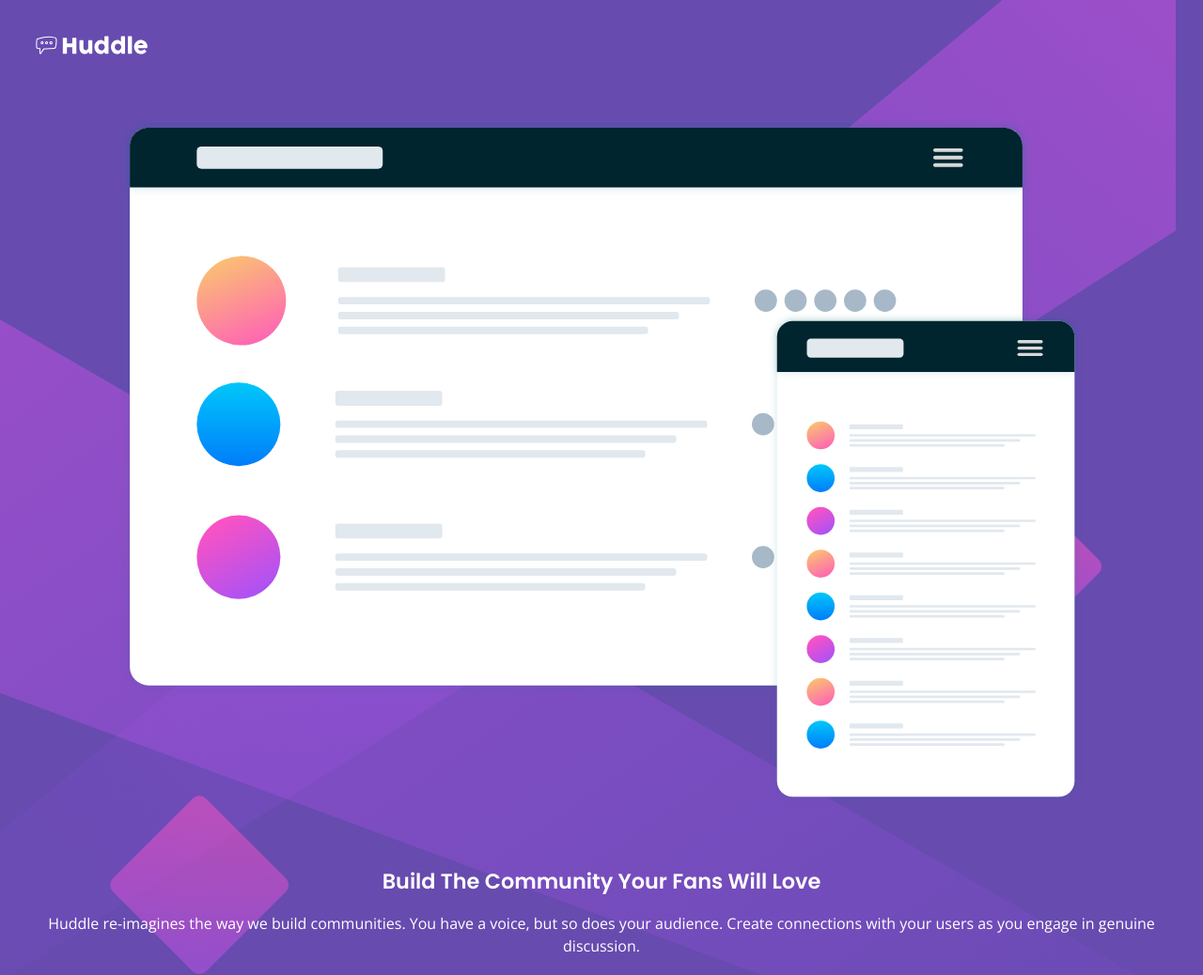
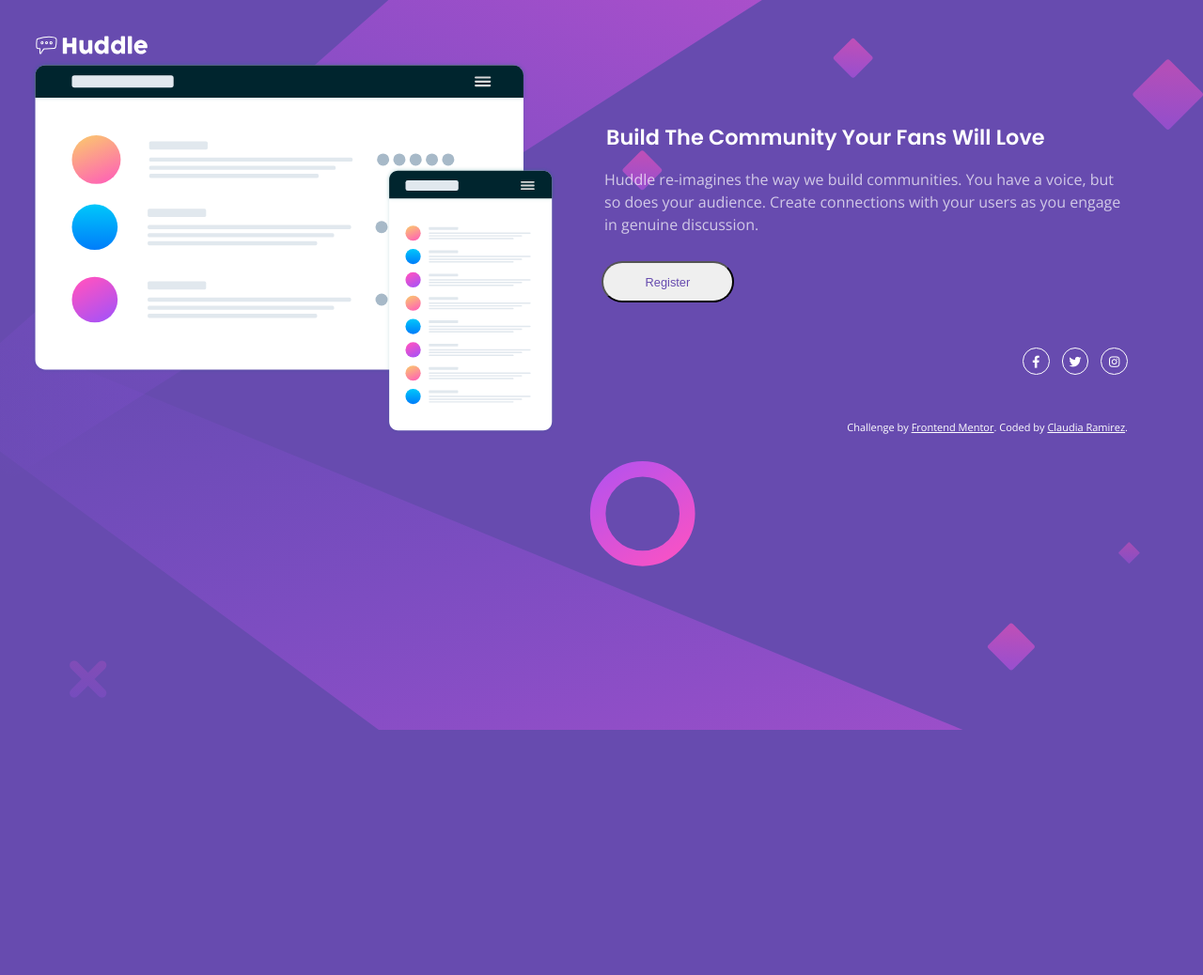
Before and after one commit to ClaudiaRamirezD/landing-page, a plain HTML site: page index.html in a window 1280 px wide. Shown: the top 1038 px of the page at 94% size. After the commit the page ends 800 px from the top, so only its background shows below. Drawn offline with nearby package versions, Linux system fonts and the light colour scheme.

Commit message:
Mobile finished

```diff
--- a/index.html
+++ b/index.html
@@ -14,8 +14,9 @@
 
 <body>
   <div class="container">
+    <img src="images/logo.svg" alt="logo" class="logo">
+    <div class="sections">
       <section class="section-1">
-      <img src="images/logo.svg" alt="logo" class="logo">
         <img src="images/illustration-mockups.svg" alt="main image" class="main-image">
       </section>
       <section class="section-2">
@@ -29,8 +30,6 @@
         <button class="button">
           Register
         </button>
-    </section>
-  </div>
         <footer>
           <div class="social-media">
             <div class="icon-container">
@@ -43,11 +42,15 @@
               <i class="fa-brands fa-instagram icons"></i>
             </div>
           </div>
+        </footer>
         <p class="attribution">
           Challenge by <a href="https://www.frontendmentor.io?ref=challenge" target="_blank">Frontend Mentor</a>.
           Coded by <a href="#">Claudia Ramirez</a>.
         </p>
-  </footer>
+      </section>
+    </div>
+  </div>
+
 </body>
 
 </html>
--- a/style.css
+++ b/style.css
@@ -1,75 +1,73 @@
 @import url('https://fonts.googleapis.com/css2?family=Open+Sans&family=Poppins:wght@400;600&display=swap');
 
-*{
+* {
     margin: 0;
     padding: 0;
     box-sizing: border-box;
 }
 
 img,
-svg{
+svg {
     display: block;
     max-width: 100%;
 }
 
-.container{
-    padding: 2rem
+.container {
+    padding: 1.5em
 }
-body{
+
+body {
     font-family: 'Open Sans',
-    sans-serif;
+        sans-serif;
     /* font-family: 'Poppins',
     sans-serif; */
     font-weight: 400;
     background-image: url(images/bg-mobile.svg);
     background-repeat: no-repeat;
-    background-color:hsl(257, 40%, 49%);
+    background-color: hsl(257, 40%, 49%);
     background-size: contain;
     color: hsl(300, 100%, 100%);
 }
 
-.section-1{
-    display: flex;
-    flex-direction: column;
-}
 
-.logo{
+.logo {
     width: 8rem;
 }
 
-.main-image{
+.main-image {
     width: 80vw;
     padding-top: 3.9rem;
     margin: 0 auto;
 }
 
-.section-2{
+.section-2 {
     text-align: center;
 }
 
-.title{
+.title {
     color: hsl(300, 100%, 100%);
     font-size: 1.4rem;
     font-family: 'Poppins',
-    sans-serif;
+        sans-serif;
     font-weight: 600;
     padding: 4rem 5px 0px 5px;
 }
 
-.text{
+.text {
     padding: 1rem 3px 1rem 3px;
     line-height: 1.5rem;
+    color: hsl(300, 100%, 100%, .7);
 }
 
-.button{
+.button {
     margin-top: .7rem;
     padding: .8rem 4.7rem;
     font-size: .8rem;
-    color:hsl(257, 40%, 49%);
+    color: hsl(257, 40%, 49%);
     border-radius: 50px;
 }
 
-.social-media{
+.social-media {
     font-size: 13px;
     display: flex;
     justify-content: center;
@@ -77,7 +75,7 @@ body{
     padding: 2.2rem;
 }
 
-.icon-container{
+.icon-container {
     position: relative;
     width: 1.8rem;
     height: 1.8rem;
@@ -85,24 +83,78 @@ body{
     border: 1px solid hsl(300, 100%, 100%);
 }
 
-.icons{
+.icons {
     position: absolute;
     top: 50%;
     left: 50%;
     transform: translate(-50%, -50%);
 }
 
-@min
+@media only screen and (min-width:600px) {
+    body {
+        background-image: url(images/bg-desktop.svg);
+        background-size: cover;
+        overflow: hidden;
+    }
+
+    .container {
+        padding: 2em;
+    }
+
+    .sections {
+        display: flex;
+        align-items: center;
+    }
+
+    .section-1 {
+        flex: 1 1 0;
+
+    }
+
+    .section-2 {
+        display: flex;
+        flex-direction: column;
+        text-align: start;
+        padding: 0 3em;
+        flex: 1 1 0;
 
 
+    }
 
+    .main-image {
+        padding-top: 0;
+    }
+
+    .button {
+        width: 11em;
+        padding: 1em 2em;
+    }
+
+    .button:hover {
+        background-color: hsl(300, 69%, 71%);
+        color: white;
+        cursor: pointer;
+    }
+
+    .social-media {
+        justify-content: end;
+        padding: 3rem 0;
+    }
+
+    .icon-container:hover {
+        color: hsl(300, 69%, 71%);
+        cursor: pointer;
+        border: 1px solid hsl(300, 69%, 71%);
+    }
+}
 
 
 .attribution {
     font-size: 11px;
-    text-align: center;
+    text-align: end;
+    color: white;
 }
 
 .attribution a {
-    color: hsl(228, 45%, 44%);
+    color: white;
 }
```
Lines whose indentation alone changed are shown as unchanged.
